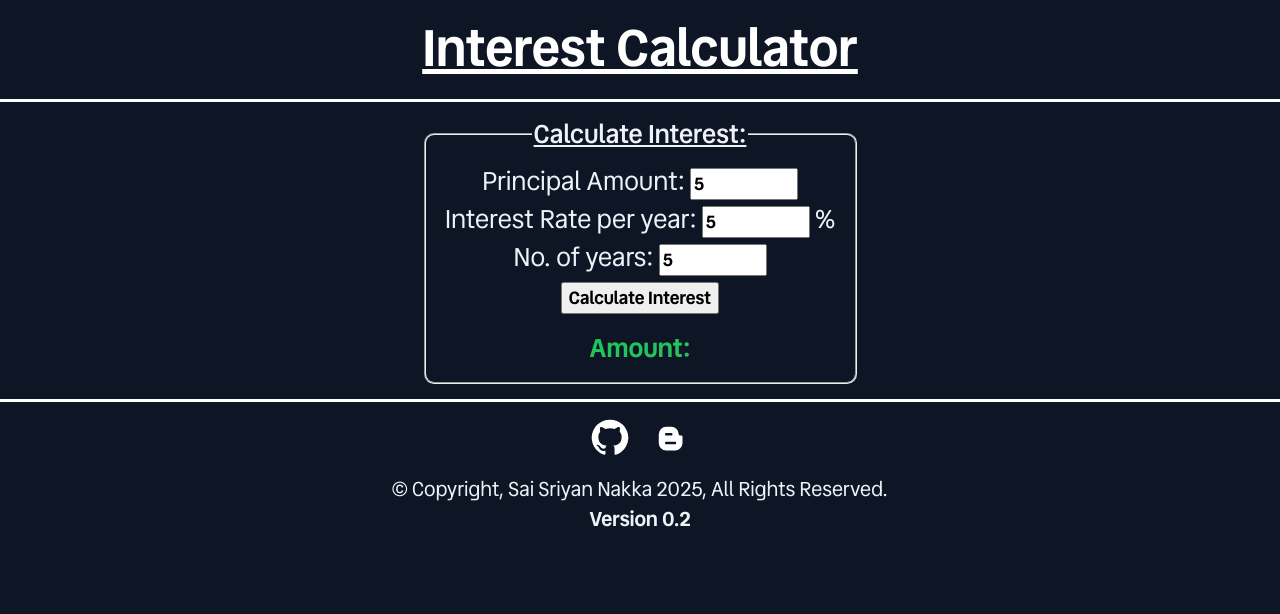
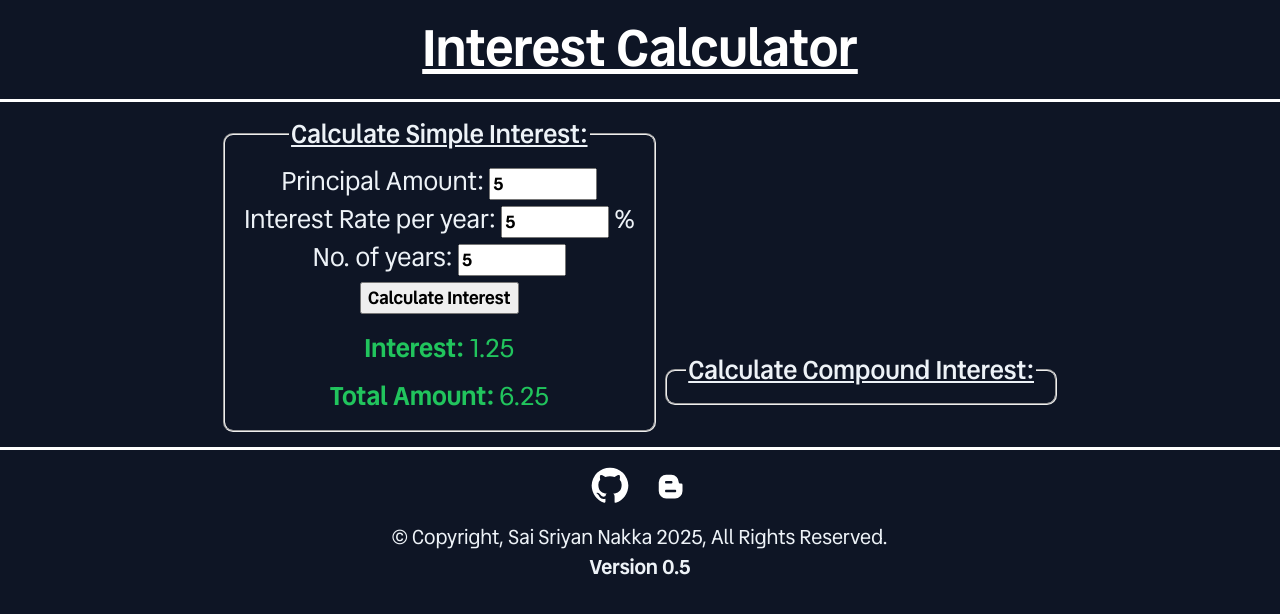
Before and after one commit to Sriyan-Nakka/interestCalculator.com, a plain HTML site: page index.html in a window 1280 px wide. Both pictures are taken after typing "5", "5", "5" into the empty fields and a click on the input "Calculate Interest". Drawn offline with Linux system fonts and the light colour scheme.

Commit message:
version 0.5

```diff
--- /dev/null
+++ b/calc.js
@@ -0,0 +1,7 @@
+export function calcSimpleInterest(p, t, r) {
+  return p * (1 + (t * r) / 100);
+}
+
+export function simpleInterestAmt(a, p) {
+  return a - p;
+}
--- a/index.html
+++ b/index.html
@@ -94,13 +94,13 @@
     </style>
   </head>
   <body>
-    <script src="script.js" defer></script>
+    <script src="script.js" type="module" defer></script>
     <header><h1>Interest Calculator</h1></header>
     <hr />
     <main>
       <fieldset>
-        <legend>Calculate Interest:</legend>
-        <form onsubmit="calculateInterest(event)">
+        <legend>Calculate Simple Interest:</legend>
+        <form id="simpleInterestForm">
           Principal Amount:
           <input
             type="number"
@@ -134,10 +134,19 @@
             style="margin-bottom: 5px"
           />
         </form>
+        <p class="result" id="interestPara1">
+          <b>Interest:</b>
+          <span id="interestSpan1"></span>
+        </p>
         <p class="result" id="amountPara1">
-          <b>Amount:</b>
+          <b>Total Amount:</b>
           <span id="amountSpan1"></span>
         </p>
+      </fieldset>
+
+      <fieldset>
+        <legend>Calculate Compound Interest:</legend>
+        <form id="compoundInterestForm"></form>
       </fieldset>
     </main>
     <hr id="footerHr" />
@@ -169,7 +178,7 @@
         </a>
         <br />
         &copy; Copyright, Sai Sriyan Nakka 2025, All Rights Reserved.
-        <b> <br />Version 0.2 <br /> </b>
+        <b> <br />Version 0.5 <br /> </b>
       </center>
     </footer>
   </body>
--- a/script.js
+++ b/script.js
@@ -1,4 +1,20 @@
+import { calcSimpleInterest, simpleInterestAmt } from "./calc.js";
+
+const SIform = document.querySelector("#simpleInterestForm");
+
 function calculateInterest(e) {
   e.preventDefault();
   document.querySelector("#amountPara1").style.display = "block";
+
+  let principalAmount = document.querySelector("#principalAmount").value;
+  let years = document.querySelector("#years").value;
+  let interestRate = document.querySelector("#interestRate").value;
+
+  let amount = calcSimpleInterest(principalAmount, years, interestRate);
+  let interest = simpleInterestAmt(amount, principalAmount);
+
+  document.querySelector("#amountSpan1").textContent = amount;
+  document.querySelector("#interestSpan1").textContent = interest;
 }
+
+SIform.addEventListener("submit", calculateInterest);
```
